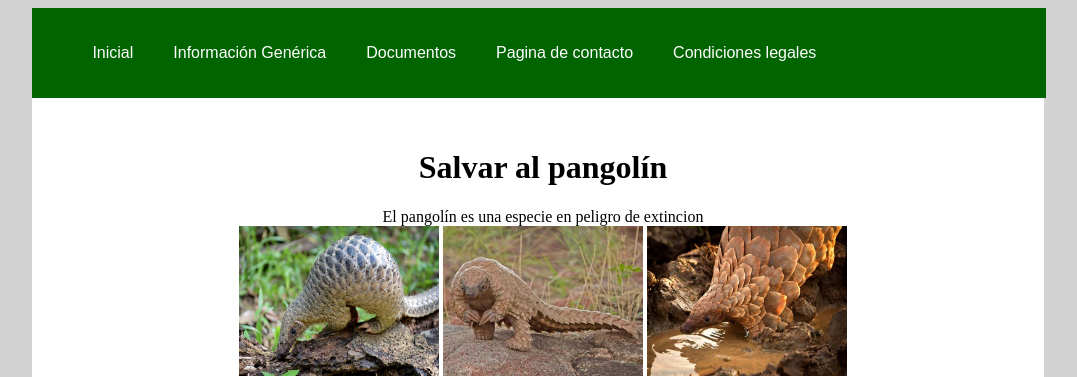
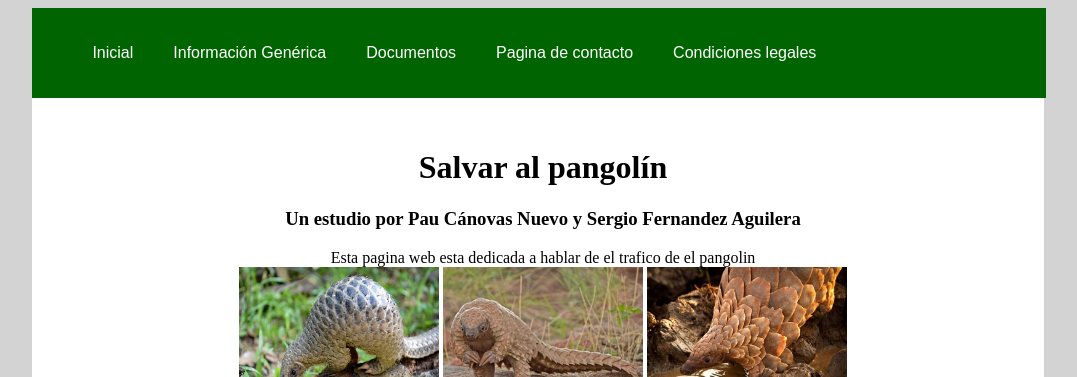
Before and after one commit to pauCanovas/practica-1-parte-3, a PHP site: page / in a window 1280 px wide. Shown: the top 377 px of the page, without its empty margins (102-1179 px from the left). Run offline with PHP 8.4, Linux system fonts and the light colour scheme.

Commit message:
cambios index

```diff
--- a/index.php
+++ b/index.php
@@ -11,16 +11,23 @@
             <?php require_once 'menu.php';?>
             <div id="contenido">
                 <h1>Salvar al pangolín</h1>
+                <h3>
+                    Un estudio por Pau Cánovas Nuevo y Sergio Fernandez Aguilera
+                </h3>
                 <div>
-                    El pangolín es una especie en peligro de extincion
+                    Esta pagina web esta dedicada a hablar de el trafico de el pangolin
                 </div>
                 <div>
                     <img class="img" id="pangolin1" src="img/pangolin1.jpeg" alt="Imagen de un pangolín"/>
                     <img class="img" id="pangolin2" src="img/pangolin2.jpg" alt="Imagen de un pangolín"/>
                     <img class="img" id="pangolin3" src="img/pangolin3.jpg" alt="Imagen de un pangolín"/>
                 </div>
+                <br>
                 <iframe width="560" height="315" src="https://www.youtube.com/embed/w7JB2gP4gXM" frameborder="0" allow="accelerometer; autoplay; encrypted-media; gyroscope; picture-in-picture" allowfullscreen></iframe>
             </div>
+
         </div>
     </body>
+
+
 </html>
--- a/menu.php
+++ b/menu.php
@@ -2,7 +2,6 @@
 <html lang="es">
 <head>
     <link rel="stylesheet" type="text/css" href="style.css">
-
 </head>
 <body>
     <header>
```
